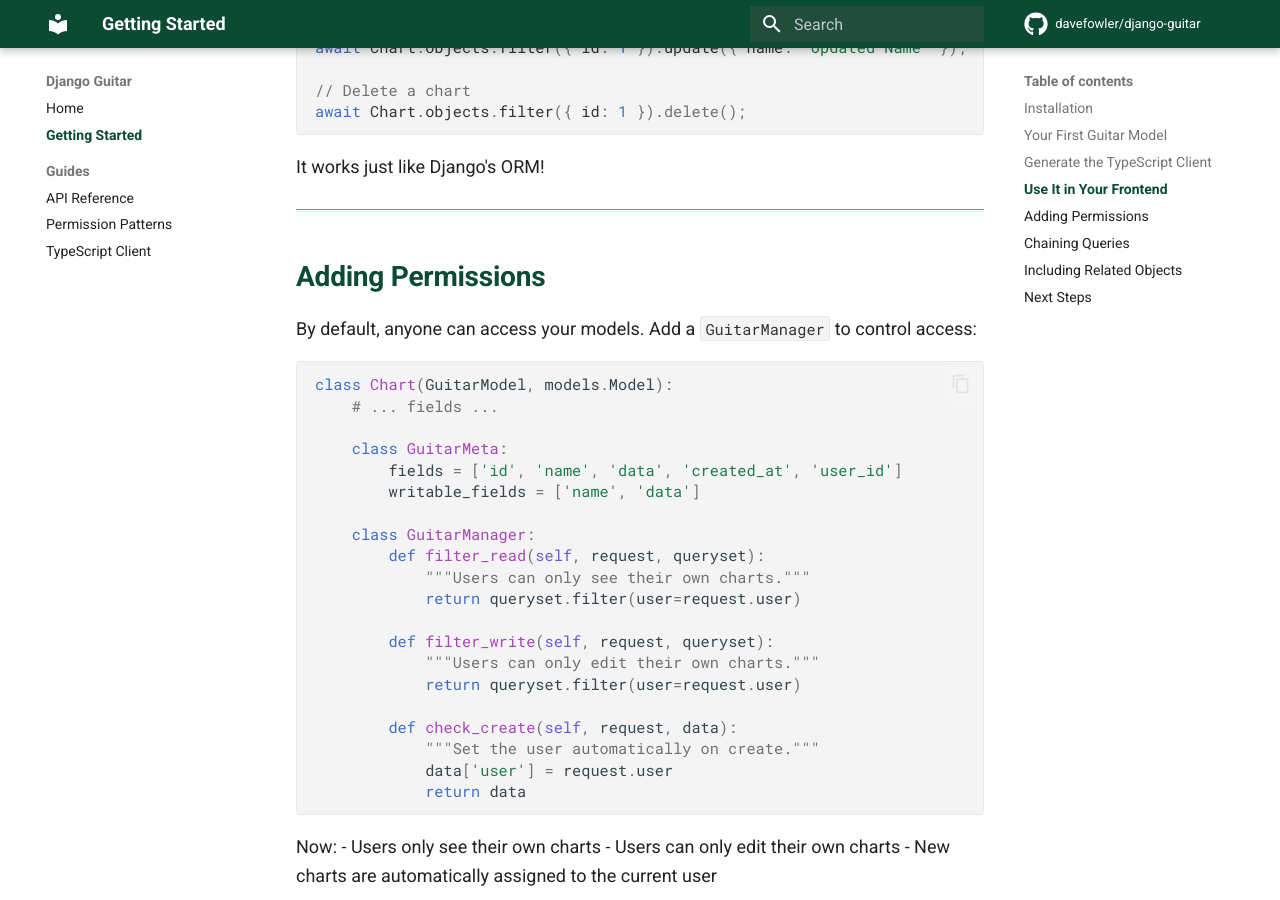
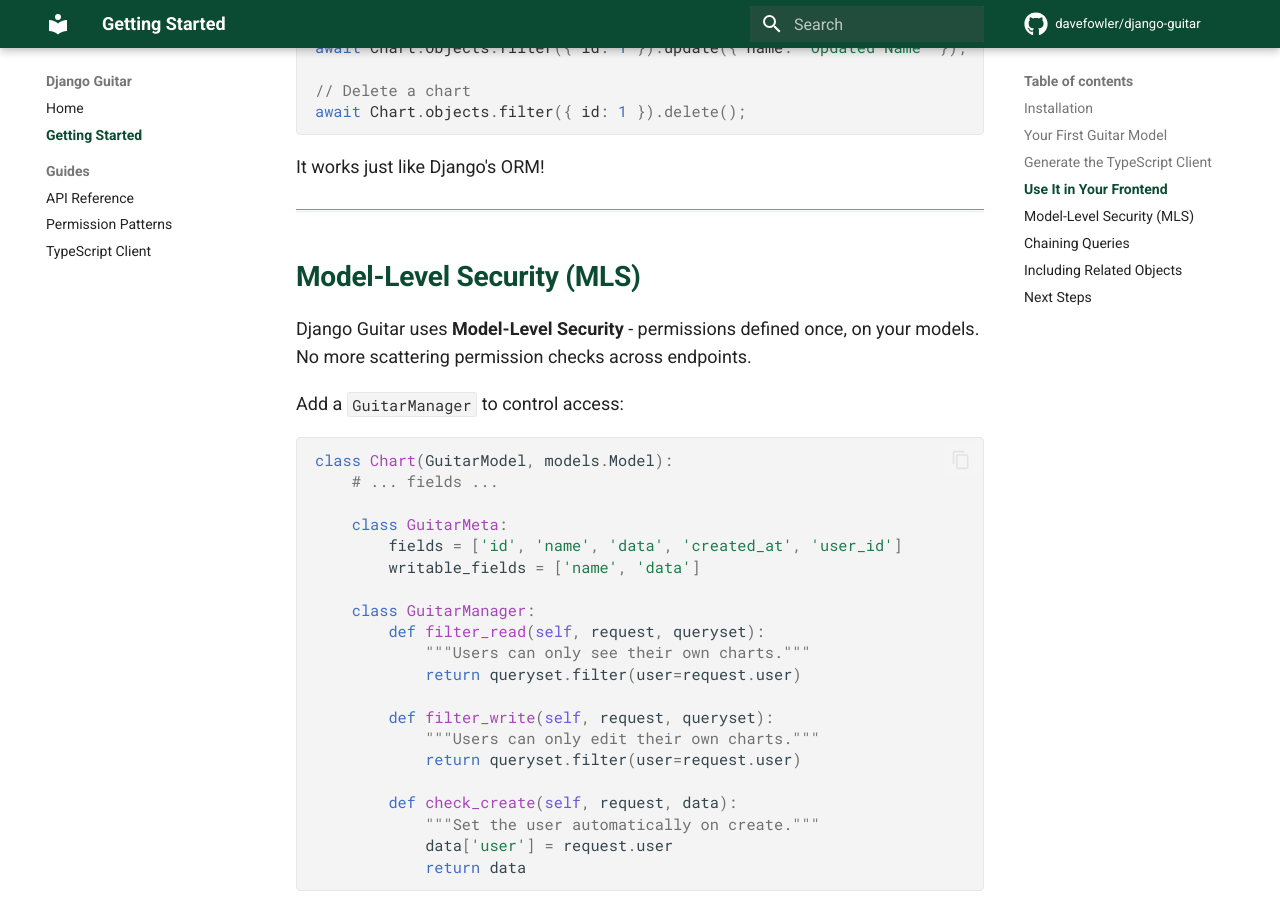
Before and after one commit to davefowler/django-guitar, an MkDocs documentation site: the page built from docs/getting-started.md, in a window 1280 px wide and 900 px high, scrolled down 2171 px. Built offline with MkDocs 1.6.1 and Material for MkDocs 9.7.7, drawn with Linux system fonts in a browser that asks for light colours; comment, search, counter and statistics services are not loaded.

Commit message:
Add MLS as key concept

````diff
--- a/docs/api-reference.md
+++ b/docs/api-reference.md
@@ -1,6 +1,6 @@
 # API Reference
 
-Complete reference for Django Guitar configuration and methods.
+Complete reference for Django Guitar configuration and Model-Level Security (MLS) methods.
 
 ---
 
--- a/docs/getting-started.md
+++ b/docs/getting-started.md
@@ -100,9 +100,11 @@
 
 ---
 
-## Adding Permissions
+## Model-Level Security (MLS)
 
-By default, anyone can access your models. Add a `GuitarManager` to control access:
+Django Guitar uses **Model-Level Security** - permissions defined once, on your models. No more scattering permission checks across endpoints.
+
+Add a `GuitarManager` to control access:
 
 ```python
 class Chart(GuitarModel, models.Model):
````
Also changed, not shown: docs/permission-patterns.md (+3 -1 lines), spec.md (+74 -0 lines).
